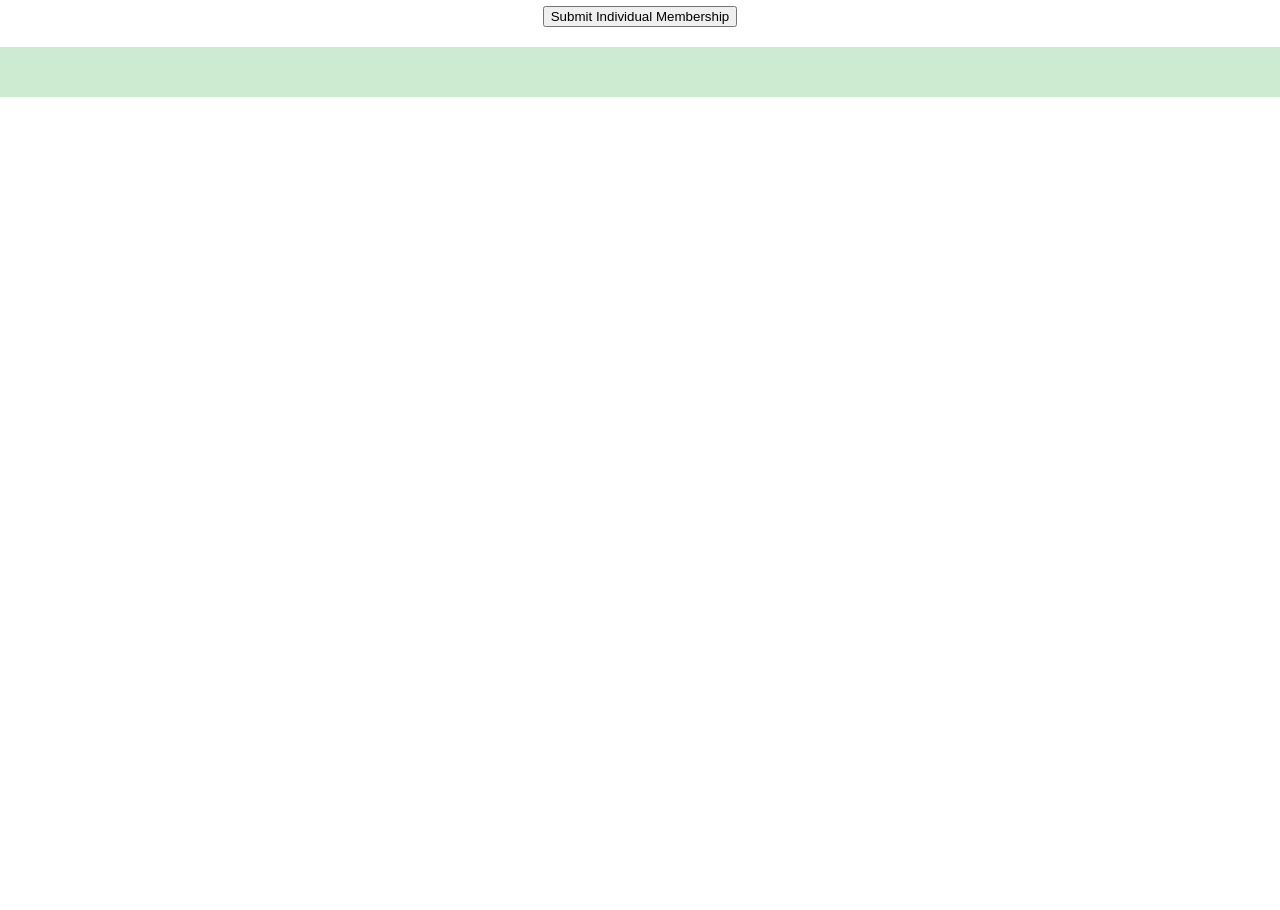
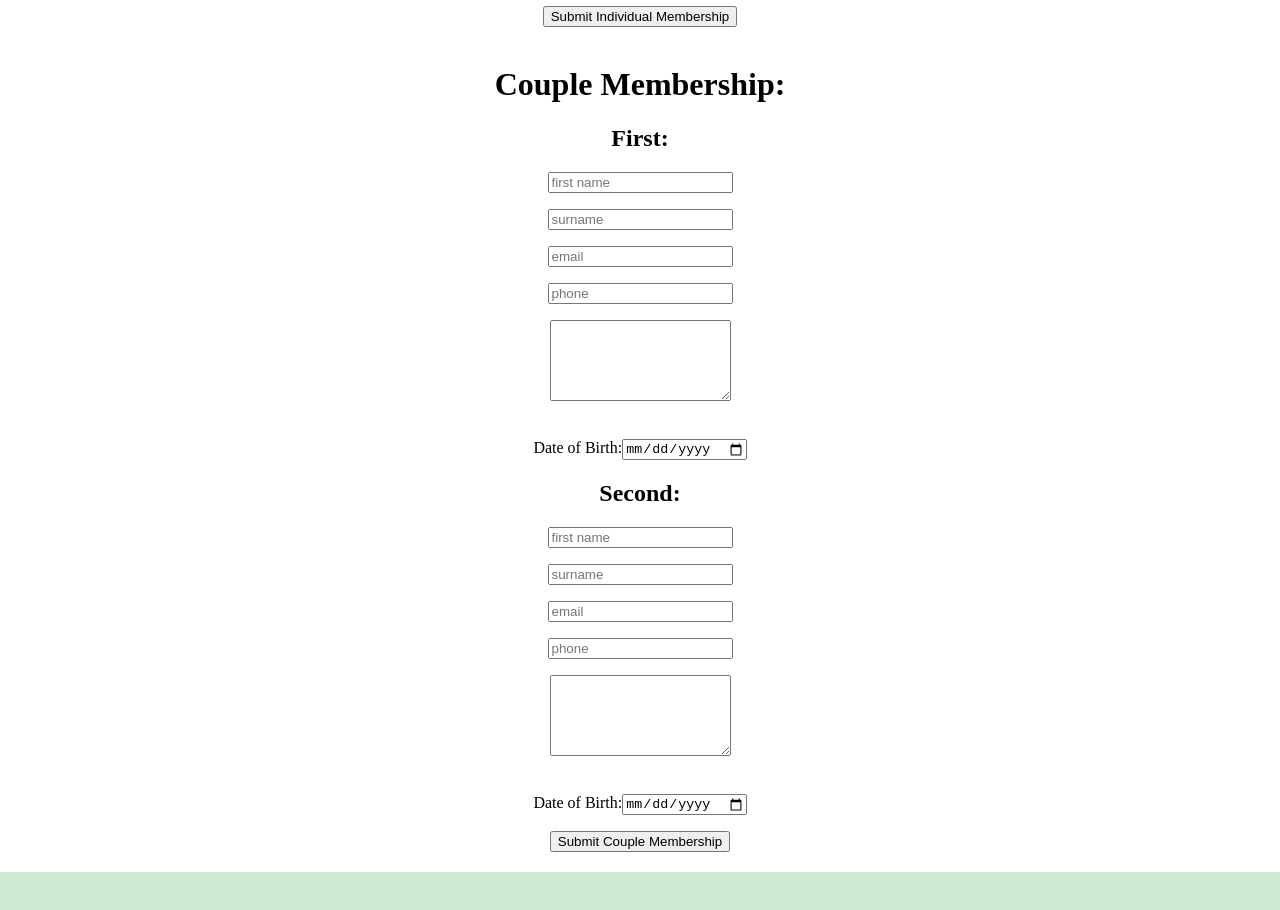
Before and after one commit to Lucy-de-Rojas/naphill-tennis-club, a Next.js app: page /joinUs in a window 1280 px wide. Shown: the part 800-1710 px from the top of the page. Before the commit the page ends 897 px from the top, so only its background shows below. Built offline with nearby package versions, Linux system fonts and the light colour scheme.

Commit message:
JOIN page -> added form for couples

```diff
--- /dev/null
+++ b/components/coupleMembershipForm.js
@@ -0,0 +1,343 @@
+import Router from "next/router"
+import {useForm} from 'react-hook-form';
+
+
+import { createDATE } from "../utils/createDATE";
+import { getCoupleMembershipData } from "../utils/getCoupleMembershipData";
+
+
+
+
+
+
+
+
+export default function CoupleMembershipForm() {
+
+
+    const DATE = createDATE().DATE;
+    const DATEexp = createDATE().DATEexp;
+    const membershipYEARS = createDATE().membershipYEars;
+
+
+
+
+// for the form hook:
+const formDefaults = {defaultValues: {
+
+    first_name1:'',
+    surname1: '',
+    email1: '',
+    phone1: '',
+    address1: '',
+    date_of_birth1: '' ,
+
+    membership1: 'couple',
+    couple1: '',
+    membershipSTART1: DATE,
+    memnershipEND1: DATEexp,
+    membershipYEARS1: membershipYEARS,
+
+    first_name2:'',
+    surname2: '',
+    email2: '',
+    phone2: '',
+    address2: '',
+    date_of_birth2: '' ,
+    membership2: 'couple',
+    couple2:  '',
+    membershipSTART2: DATE,
+    memnershipEND2: DATEexp,
+    membershipYEARS2: membershipYEARS,
+}};
+
+// using form hook:
+const {register, handleSubmit, watch, formState: {errors}} = useForm(formDefaults);
+
+
+
+
+
+
+
+
+
+
+
+
+
+
+
+return <div>
+    <br />
+<h1>Couple Membership:</h1>
+<form onSubmit={handleSubmit(getCoupleMembershipData)}>
+
+
+
+
+{/* FIRST OF COUPLE: */}
+    {/* first_name: */}
+
+    <h2>First:</h2>
+
+    <input
+    {
+        ...register("first_name1",{
+            required: {value: true, message: "we need your first name",},
+            minLength: {value: 1, message: "your name needs at least 2 letters"},
+            maxLength: {value:49, message: 'your name is too long' },
+        })
+    }
+        type="text"
+        placeholder="first name"
+         />
+         <p>{errors.first_name1?.message}</p>
+
+
+
+
+
+
+
+    {/* surname: */}
+    <input
+    {
+        ...register("surname1",{
+            required: {value: true, message: "we need your surname",},
+            minLength: {value: 1, message: "your name needs at least 2 letters"},
+            maxLength: {value:99, message: 'your name is too long' },
+        })
+    }
+        type="text"
+        placeholder="surname"
+         />
+         <p>{errors.surname1?.message}</p>
+
+
+
+
+
+
+
+    {/* email: */}
+    <input
+    {
+        ...register("email1",{
+            required: {value: true, message: "we need your email",},
+            minLength: {value: 1, message: "your name needs at least 2 letters"},
+            maxLength: {value:199, message: 'your name is too long' },
+        })
+    }
+        type="email"
+        placeholder="email"
+         />
+         <p>{errors.email1?.message}</p>
+
+
+
+
+
+
+
+
+
+
+    {/* phone: */}
+    <input
+    {
+        ...register("phone1",{
+            required: {value: true, message: "we need your phone",},
+            minLength: {value: 1, message: "your name needs at least 2 letters"},
+            maxLength: {value:199, message: 'your name is too long' },
+        })
+    }
+        type="tel"
+        placeholder="phone"
+         />
+         <p>{errors.phone1?.message}</p>
+
+
+
+{/* address: */}
+    <textarea
+            rows="5"
+    {
+        ...register("address1",{
+            required: {value: true, message: 'we do need your address'},
+            minLength: {value: 10, message: 'too short, 10 characters at least'},
+            maxLength: {value: 2000, message: 'too long'},
+
+        })
+    }>
+    </textarea>
+    <p>{errors.address1?.message}</p>
+
+
+
+
+
+<br />
+{/* date_of_birth: */}
+<label>
+Date of Birth:
+    <input
+        type="date"
+        {
+            ...register("date_of_birth1",{
+                required: {value: true, message: 'we need your date fo birth'},
+            })
+        }
+
+
+        />
+        </label>
+        <p>{errors.date_of_birth1?.message}</p>
+
+{/* END OF FIRST OF COUPLE */}
+
+
+
+
+
+
+
+{/* SECOND OF COUPLE: */}
+    {/* first_name: */}
+    <h2>Second:</h2>
+    <input
+    {
+        ...register("first_name2",{
+            required: {value: true, message: "we need your first name",},
+            minLength: {value: 1, message: "your name needs at least 2 letters"},
+            maxLength: {value:49, message: 'your name is too long' },
+        })
+    }
+        type="text"
+        placeholder="first name"
+         />
+         <p>{errors.first_name2?.message}</p>
+
+
+
+
+
+
+
+    {/* surname: */}
+    <input
+    {
+        ...register("surname2",{
+            required: {value: true, message: "we need your surname",},
+            minLength: {value: 1, message: "your name needs at least 2 letters"},
+            maxLength: {value:99, message: 'your name is too long' },
+        })
+    }
+        type="text"
+        placeholder="surname"
+         />
+         <p>{errors.surname2?.message}</p>
+
+
+
+
+
+
+
+    {/* email: */}
+    <input
+    {
+        ...register("email2",{
+            required: {value: true, message: "we need your email",},
+            minLength: {value: 1, message: "your name needs at least 2 letters"},
+            maxLength: {value:199, message: 'your name is too long' },
+        })
+    }
+        type="email"
+        placeholder="email"
+         />
+         <p>{errors.email2?.message}</p>
+
+
+
+
+
+
+
+
+
+
+    {/* phone: */}
+    <input
+    {
+        ...register("phone2",{
+            required: {value: true, message: "we need your phone",},
+            minLength: {value: 1, message: "your name needs at least 2 letters"},
+            maxLength: {value:199, message: 'your name is too long' },
+        })
+    }
+        type="tel"
+        placeholder="phone"
+         />
+         <p>{errors.phone2?.message}</p>
+
+
+
+{/* address: */}
+    <textarea
+            rows="5"
+    {
+        ...register("address2",{
+            required: {value: true, message: 'we do need your address'},
+            minLength: {value: 10, message: 'too short, 10 characters at least'},
+            maxLength: {value: 2000, message: 'too long'},
+
+        })
+    }>
+    </textarea>
+    <p>{errors.address2?.message}</p>
+
+
+
+
+
+<br />
+{/* date_of_birth: */}
+<label>
+Date of Birth:
+    <input
+        type="date"
+        {
+            ...register("date_of_birth2",{
+                required: {value: true, message: 'we need your date fo birth'},
+            })
+        }
+
+
+        />
+        </label>
+        <p>{errors.date_of_birth2?.message}</p>
+
+{/* END OF SECOND OF COUPLE */}
+
+
+
+
+
+
+
+
+
+
+
+
+{/* submit individual form: */}
+<input type="submit" value="Submit Couple Membership" />
+</form>
+{/* ned of individual membership */}
+
+</div>
+
+
+
+}
--- a/pages/api/contact.js
+++ b/pages/api/contact.js
@@ -20,7 +20,6 @@ export default async function handler(req, res) {
 
 
 
-    const values = [];
     if(connection) {
       console.log('connected to MYSQL!!');
     }
@@ -32,6 +31,8 @@ export default async function handler(req, res) {
 
 
       const query = `insert into contact (name,email,message,timestamp) values ('${data.name}', '${data.email}','${data.message}','${data.timestamp}')`;
+
+      const values = [];
       const [results] = await connection.execute(query, values);
 
 
--- /dev/null
+++ b/pages/api/joinCouple.js
@@ -0,0 +1,47 @@
+
+
+import mysql from 'mysql2/promise';
+
+import { mysqlConnect } from '../../utils/connectDB';
+
+
+
+
+
+export default async function handler(req, res) {
+
+
+    const connection = await mysql.createConnection(mysqlConnect);
+
+    // check mysql connection:
+    if(connection) {console.log('MYSQL connected')}
+
+    let data = req.body;
+    const values = [];
+
+    const couple = data.first_name1 + " " + data.surname1 + "," + data.first_name2 + " " + data.surname2;
+
+
+
+
+
+// first person insert:
+const query1 = `insert into membership (first_name, surname, email,phone, address, date_of_birth, membership, couple, membershipSTART, membershipEND, membershipYEARS) values ('${data.first_name1}', '${data.surname1}','${data.email1}','${data.phone1}', '${data.address1}', '${data.date_of_birth1}',  'couple',  '${couple}', '${data.membershipSTART1}', '${data.memnershipEND1}', '${data.membershipYEARS1}')`;
+
+
+const [results1] = await connection.execute(query1, values);
+
+
+
+
+
+
+// second person insert:
+const query2 = `insert into membership (first_name, surname, email,phone, address, date_of_birth, membership, couple, membershipSTART, membershipEND, membershipYEARS) values ('${data.first_name2}', '${data.surname2}','${data.email2}','${data.phone2}', '${data.address2}', '${data.date_of_birth2}',  'couple',  '${couple}', '${data.membershipSTART2}', '${data.memnershipEND2}', '${data.membershipYEARS2}')`;
+
+
+const [results2] = await connection.execute(query2, values);
+
+
+
+}
--- a/pages/joinUs.js
+++ b/pages/joinUs.js
@@ -13,7 +13,13 @@ import {useForm} from 'react-hook-form';
 
 
 
+
 import IndividualMembershipForm from "../components/individualMembershipForm";
+import CoupleMembershipForm from "../components/coupleMembershipForm";
+
+
+
+
 
 
 export default function JoinUs () {
@@ -39,6 +45,9 @@ export default function JoinUs () {
 <Layout>
 
 <IndividualMembershipForm />
+<CoupleMembershipForm />
+
+
 
 
 
--- /dev/null
+++ b/utils/getCoupleMembershipData.js
@@ -0,0 +1,27 @@
+
+
+
+
+export async function getCoupleMembershipData(data) {
+
+
+
+console.log('inside front end: COUPLE data:>>> ',data)
+
+
+// sending data to API/Contact:
+let response = await fetch('api/joinCouple', {
+    method:'POST',
+    mode: 'cors',
+    cache: 'no-cache',
+    credentials: 'same-origin',
+    headers: {
+        "Content-Type":"application/json",
+    },
+
+    body: JSON.stringify(data),
+
+});
+
+
+}
```
Also changed, not shown: components/dateOfBirth.js (added, +20 -0 lines).
